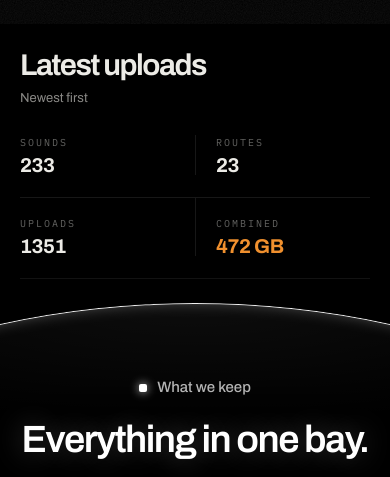
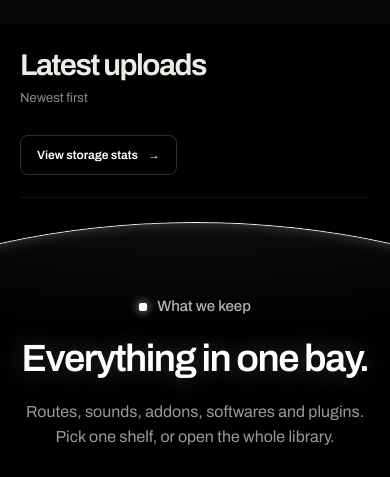
Before and after one commit to 2011navmansh/Piravexbaymsts, a plain HTML site: page index.html in a window 390 px wide. Shown: the part 820-1297 px from the top of the page. Drawn offline with Linux system fonts and the light colour scheme.

Commit message:
refactor: replace stats display with a button linking to storage stats for improved navigation

```diff
--- a/index.html
+++ b/index.html
@@ -90,21 +90,10 @@ html.has-intro{overflow:hidden}
 .lu-head{display:flex;align-items:flex-end;justify-content:space-between;gap:clamp(24px,4vw,64px);padding:0 0 clamp(22px,2.6vw,30px);border-bottom:1px solid var(--line)}
 .lu-title{font-size:clamp(30px,3.6vw,48px);font-weight:650;letter-spacing:-.05em;line-height:.95}
 .lu-sub{margin-top:10px;font-size:13px;color:var(--muted)}
-.lu-stats{display:flex;align-items:flex-end;flex:none}
-.lu-stat{padding:0 clamp(16px,2.2vw,32px);border-left:1px solid rgba(255,255,255,.09)}
-.lu-stat small{display:block;margin-bottom:5px;font-family:var(--mono);font-size:10px;letter-spacing:.2em;text-transform:uppercase;color:rgba(236,235,230,.42)}
-.lu-stat b{display:block;font-size:clamp(20px,2vw,28px);font-weight:700;letter-spacing:-.02em;line-height:1;white-space:nowrap}
-.lu-combined{color:#f0902e}
+.lu-stats-btn{display:inline-flex;align-items:center;gap:10px;padding:10px 16px;border:1px solid rgba(255,255,255,.18);border-radius:8px;font-size:12px;font-weight:600;color:#fff;white-space:nowrap;transition:background .2s,border-color .2s}
+.lu-stats-btn:hover{background:rgba(255,255,255,.08);border-color:rgba(255,255,255,.4)}
 @media(max-width:880px){
   .lu-head{flex-direction:column;align-items:flex-start;gap:26px}
-  .lu-stats{width:100%;justify-content:space-between}
-  .lu-stat:first-child{padding-left:0}
-}
-@media(max-width:560px){
-  .lu-stats{display:grid;grid-template-columns:1fr 1fr;gap:22px 0}
-  .lu-stat{padding:0;border-left:0}
-  .lu-stat:nth-child(even){padding-left:20px;border-left:1px solid rgba(255,255,255,.09)}
-  .lu-stat:nth-child(n+3){padding-top:18px;border-top:1px solid rgba(255,255,255,.09)}
 }
 </style>
 </head>
@@ -221,12 +210,7 @@ html.has-intro{overflow:hidden}
           <h2 class="lu-title" id="latest-title">Latest uploads</h2>
           <p class="lu-sub">Newest first</p>
         </div>
-        <div class="lu-stats" role="list" aria-label="Library totals">
-          <div class="lu-stat" role="listitem"><small>Sounds</small><b>233</b></div>
-          <div class="lu-stat" role="listitem"><small>Routes</small><b>23</b></div>
-          <div class="lu-stat" role="listitem"><small>Uploads</small><b>1351</b></div>
-          <div class="lu-stat" role="listitem"><small>Combined</small><b class="lu-combined">472 GB</b></div>
-        </div>
+        <a class="lu-stats-btn" href="https://linkhost.dpdns.org/" target="_blank" rel="noopener">View storage stats <span aria-hidden="true">&rarr;</span></a>
       </div>
     </div>
   </section>
```
